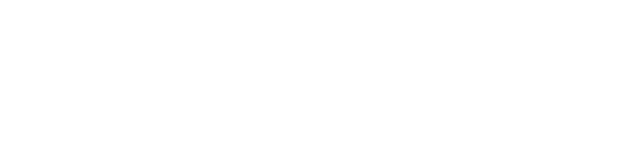
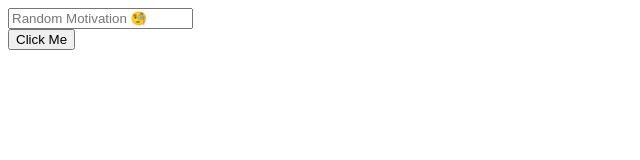
Before and after one commit to shakhzodbekbobobekov/motivation-task, a plain HTML site: page index.html in a window 1280 px wide. Shown: the whole page, without its empty margins (0-640 px from the left). Drawn offline with Linux system fonts and the light colour scheme.

Commit message:
add html code

```diff
--- a/index.html
+++ b/index.html
@@ -9,7 +9,12 @@
 </head>
 <body>
 
-
+    <div class="wrapper">
+        <div>
+            <input id="motiv" class="motiv" type="text" name="motiv" placeholder="Random Motivation 🧐">
+        </div>
+        <button id="btn" class="btn">Click Me</button>
+       </div>
 
    <script src="./js/app.js"></script>
 </body>
```
